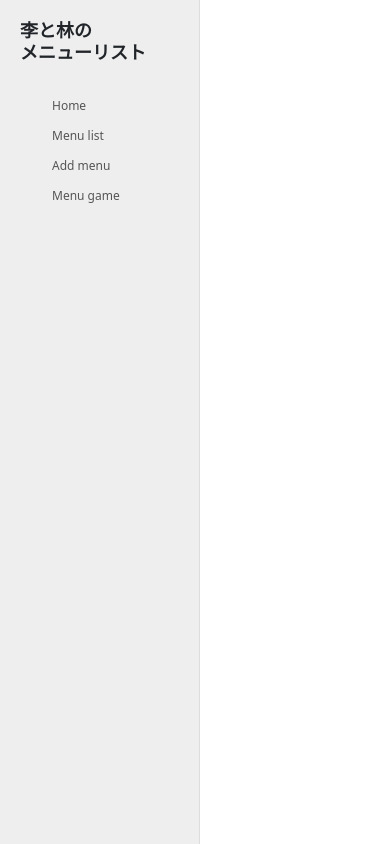
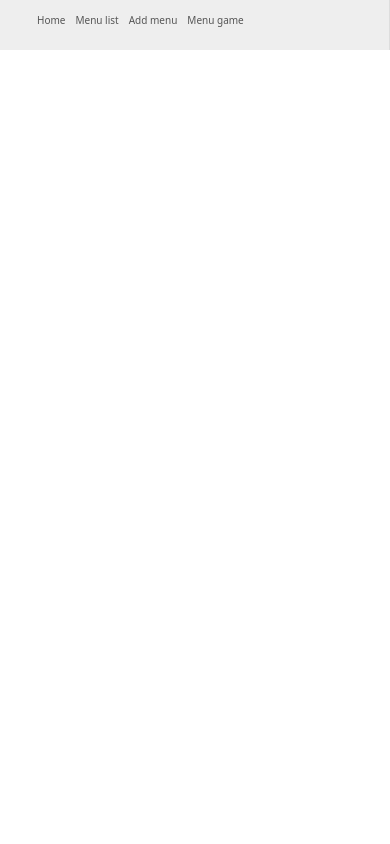
Before and after one commit to LiS2Lim/menuplanner, a Django app: template templates/global_menu.html in a window 390 px wide. Run offline with Django 4.2, Linux system fonts and the light colour scheme; the template is opened without the code that fills it, so the values that code supplies are empty.

Commit message:
Add css media queries

```diff
--- a/config/urls.py
+++ b/config/urls.py
@@ -2,6 +2,6 @@ from django.contrib import admin
 from django.urls import path, include
 
 urlpatterns = [
-    path('admin/', admin.site.urls),
+    path('photo-add/', admin.site.urls),
     path('', include('cook.urls')),
 ]
--- a/static/css/main.css
+++ b/static/css/main.css
@@ -55,3 +55,39 @@ a {
 a:hover {
 	color:yellowgreen;
 }
+
+@media (max-width: 782px) {
+	nav {
+		width:100%;
+		height:50px;
+		background-color:#eee;
+		border-right:1px solid #ddd;
+		position:fixed;
+	}
+
+	nav .title {
+		display:none;
+	}
+
+	nav .menu {
+		display:flex;
+	}
+
+	nav .menu li {
+		list-style:none;
+	}
+
+	nav .menu li a {
+		height:30px;
+		line-height:30px;
+		display:block;
+		padding:5px;
+		font-size:10px;
+		color:#555;
+	}
+
+	.section {
+		padding:0px;
+		padding-top:50px;
+	}
+}
--- a/templates/base.html
+++ b/templates/base.html
@@ -23,7 +23,7 @@
 		{% block global_menu %}
 		{% endblock global_menu %}
 
-		<!-- Body Area -->
+		<!-- Contents Area -->
 		{% block bodys %}
 		{% endblock bodys %}
 	</body>
--- a/templates/global_menu.html
+++ b/templates/global_menu.html
@@ -6,7 +6,7 @@
 			<ul class='menu'>
 				<li><a href="{% url 'photo-list' %}">Home</a></li>
 				<li><a href="{% url 'photo-list' %}">Menu list</a></li>
-		<li><a href="javascript:void(0)">Add menu</a></li>
+				<li><a href="http://cook.li-lim.com/photo-add">Add menu</a></li>
 				<li><a href="{% url 'random' %}">Menu game</a></li>
 			</ul>
 		</nav>
```
Also changed, not shown: templates/photo_list.html (indentation only). Lines whose indentation alone changed are shown as unchanged.
